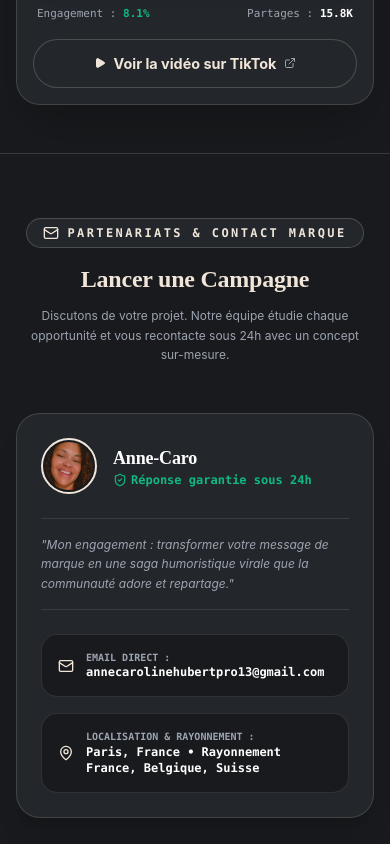
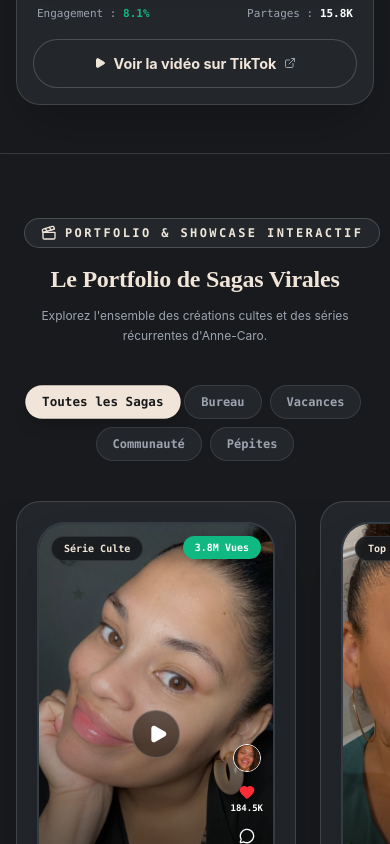
Before and after one commit to Mathieu-Soussignan/anne-caro-platform, a Next.js app: page / in a window 390 px wide. Shown: the part 11156-12000 px from the top of the page. Built offline with nearby package versions, Linux system fonts and the light colour scheme; a web font is replaced by a local one.

Commit message:
feat(portfolio): integrate Magic Scroll Portfolio showcase component with category filters and TikTok phone frames into B2B Media Kit

```diff
--- a/app/page.tsx
+++ b/app/page.tsx
@@ -9,6 +9,7 @@ import { AboutSection } from '@/components/AboutSection';
 import { AudienceSection } from '@/components/AudienceSection';
 import { ServicesSection } from '@/components/ServicesSection';
 import { BrandReferencesSection } from '@/components/BrandReferencesSection';
+import { MagicScrollPortfolio } from '@/components/MagicScrollPortfolio';
 import { ContactSection } from '@/components/ContactSection';
 import { MediaKitFooter } from '@/components/MediaKitFooter';
 import { Toast } from '@/components/Toast';
@@ -46,6 +47,9 @@ export default function Home() {
       {/* Brand Partnerships & Case Studies */}
       <BrandReferencesSection />
 
+      {/* Magic Scroll Interactive Portfolio */}
+      <MagicScrollPortfolio />
+
       {/* Brand Inquiries & Contact Form */}
       <ContactSection onShowToast={handleShowToast} />
 
--- /dev/null
+++ b/components/MagicScrollPortfolio.tsx
@@ -0,0 +1,222 @@
+'use client';
+
+import React, { useState } from 'react';
+import { motion } from 'framer-motion';
+import { Play, Sparkles, Heart, MessageCircle, Share2, Music, ExternalLink, Clapperboard } from 'lucide-react';
+
+interface PortfolioItem {
+  id: string;
+  title: string;
+  category: 'Bureau' | 'Vacances' | 'Communauté' | 'Pépites';
+  categoryLabel: string;
+  views: string;
+  likes: string;
+  comments: string;
+  photoUrl: string;
+  videoUrl: string;
+  badge: string;
+}
+
+const portfolioItems: PortfolioItem[] = [
+  {
+    id: "p-1",
+    title: "La Chargée d'Accueil : Quand Mathilde gère l'arrivée du stagiaire",
+    category: "Bureau",
+    categoryLabel: "Parodie Bureau",
+    views: "3.8M Vues",
+    likes: "184.5K",
+    comments: "4.2K",
+    photoUrl: "/images/Anne-caro-logo-2.JPG",
+    videoUrl: "https://tiktok.com/@annecaroaction",
+    badge: "Série Culte"
+  },
+  {
+    id: "p-2",
+    title: "Les réunions RH qui auraient pu être un simple mail",
+    category: "Bureau",
+    categoryLabel: "Parodie Bureau",
+    views: "2.9M Vues",
+    likes: "152.1K",
+    comments: "3.8K",
+    photoUrl: "/images/Anne-caro-logo-3.jpeg",
+    videoUrl: "https://tiktok.com/@annecaroaction",
+    badge: "Top 1% TikTok"
+  },
+  {
+    id: "p-3",
+    title: "Drama en Vacances : Épisode 1 - La réservation Airbnb douteuse",
+    category: "Vacances",
+    categoryLabel: "Saga d'Été",
+    views: "2.4M Vues",
+    likes: "142.9K",
+    comments: "3.1K",
+    photoUrl: "/images/Anne-caro-logo-4.JPG",
+    videoUrl: "https://tiktok.com/@annecaroaction",
+    badge: "Saga Été"
+  },
+  {
+    id: "p-4",
+    title: "Vos Prénoms : Les stéréotypes des prénoms au bureau",
+    category: "Communauté",
+    categoryLabel: "100% Participatif",
+    views: "3.1M Vues",
+    likes: "195.8K",
+    comments: "5.6K",
+    photoUrl: "/images/Anne-caro-logo.jpeg",
+    videoUrl: "https://tiktok.com/@annecaroaction",
+    badge: "Participatif"
+  },
+  {
+    id: "p-5",
+    title: "Testing Pépite : Mon crash test du micro karaoké nomade",
+    category: "Pépites",
+    categoryLabel: "Recommandation Pépite",
+    views: "1.8M Vues",
+    likes: "112.4K",
+    comments: "2.7K",
+    photoUrl: "/images/Anne-caro-1.JPG",
+    videoUrl: "https://tiktok.com/@annecaroaction",
+    badge: "Pépite Oasis"
+  }
+];
+
+export const MagicScrollPortfolio: React.FC = () => {
+  const [selectedCategory, setSelectedCategory] = useState<string>('Tous');
+
+  const filteredItems = selectedCategory === 'Tous'
+    ? portfolioItems
+    : portfolioItems.filter(item => item.category === selectedCategory);
+
+  return (
+    <section id="portfolio" className="py-16 sm:py-24 px-4 sm:px-6 lg:px-8 max-w-7xl mx-auto border-t border-[#F0E5D8]/15 overflow-x-hidden w-full break-inside-avoid">
+
+      {/* Header */}
+      <div className="text-center max-w-3xl mx-auto mb-10 sm:mb-14 px-2">
+        <div className="inline-flex items-center gap-2 px-4 py-1.5 rounded-full text-xs font-mono font-bold uppercase tracking-[0.2em] bg-[#23272C] text-[#F0E5D8] border border-[#F0E5D8]/20 mb-4 whitespace-nowrap">
+          <Clapperboard className="w-4 h-4 text-[#F0E5D8]" />
+          <span>Portfolio & Showcase Interactif</span>
+        </div>
+        <h2 className="text-2xl sm:text-4xl md:text-5xl font-bold font-serif text-[#F0E5D8] mb-3 leading-tight break-words max-w-full">
+          Le Portfolio de Sagas Virales
+        </h2>
+        <p className="text-xs sm:text-base text-[#9DA4B0] leading-relaxed max-w-2xl mx-auto font-normal">
+          Explorez l'ensemble des créations cultes et des séries récurrentes d'Anne-Caro.
+        </p>
+      </div>
+
+      {/* Category Filter Pills Bar */}
+      <div className="flex flex-wrap items-center justify-center gap-2 sm:gap-3 mb-10 no-print">
+        {['Tous', 'Bureau', 'Vacances', 'Communauté', 'Pépites'].map((cat) => (
+          <button
+            key={cat}
+            onClick={() => setSelectedCategory(cat)}
+            className={`px-4 py-2 rounded-full text-xs font-mono font-bold transition-all ${
+              selectedCategory === cat
+                ? 'bg-[#F0E5D8] text-[#181A1D] shadow-lg scale-105'
+                : 'bg-[#23272C] text-[#9DA4B0] border border-white/10 hover:text-white hover:border-[#F0E5D8]/40'
+            }`}
+          >
+            {cat === 'Tous' ? 'Toutes les Sagas' : cat}
+          </button>
+        ))}
+      </div>
+
+      {/* Horizontal Smooth Magic Scroll Container */}
+      <div className="overflow-x-auto no-scrollbar pb-6 -mx-4 px-4 sm:mx-0 sm:px-0">
+        <div className="flex gap-6 min-w-max skit-grid-print">
+          {filteredItems.map((item) => (
+            <motion.div
+              key={item.id}
+              whileHover={{ y: -8 }}
+              className="w-[280px] sm:w-[320px] bg-[#23272C] rounded-3xl p-5 border border-[#F0E5D8]/15 shadow-2xl flex flex-col justify-between group overflow-hidden shrink-0 break-inside-avoid"
+            >
+              <div>
+                {/* Smartphone Mockup */}
+                <div className="relative w-full aspect-[9/16] skit-phone-print rounded-[28px] bg-[#181A1D] border-2 border-[#353B43] shadow-2xl overflow-hidden mb-4">
+
+                  {/* Photo with Object Cover Top framing */}
+                  <img
+                    src={item.photoUrl}
+                    alt={item.title}
+                    className="w-full h-full object-cover object-top filter brightness-95 group-hover:scale-105 transition-transform duration-700"
+                  />
+
+                  {/* Gradient Overlay */}
+                  <div className="absolute inset-0 bg-gradient-to-t from-black/85 via-black/20 to-transparent pointer-events-none" />
+
+                  {/* Top Badges */}
+                  <div className="absolute top-3 left-3 bg-[#181A1D]/90 backdrop-blur-md px-3 py-1 rounded-full text-[10px] font-mono font-bold text-[#F0E5D8] border border-white/10 z-20">
+                    {item.badge}
+                  </div>
+                  <div className="absolute top-3 right-3 bg-[#10B981] text-white text-[10px] font-mono font-bold px-3 py-1 rounded-full shadow-md z-20">
+                    {item.views}
+                  </div>
+
+                  {/* Center Play Button Overlay */}
+                  <div className="absolute inset-0 flex items-center justify-center pointer-events-none">
+                    <div className="w-12 h-12 rounded-full bg-black/50 backdrop-blur-md border border-white/20 flex items-center justify-center text-white shadow-xl group-hover:scale-110 transition-transform">
+                      <Play className="w-5 h-5 fill-current text-white translate-x-0.5" />
+                    </div>
+                  </div>
+
+                  {/* TikTok Action Bar (Right Side) */}
+                  <div className="absolute right-2.5 bottom-12 flex flex-col items-center gap-3 text-white z-20">
+                    <div className="w-7 h-7 rounded-full border border-white overflow-hidden">
+                      <img src="/images/Anne-caro-logo.jpeg" alt="Anne-Caro" className="w-full h-full object-cover" />
+                    </div>
+                    <div className="flex flex-col items-center gap-0.5">
+                      <Heart className="w-4 h-4 fill-red-500 text-red-500" />
+                      <span className="text-[9px] font-bold font-mono">{item.likes}</span>
+                    </div>
+                    <div className="flex flex-col items-center gap-0.5">
+                      <MessageCircle className="w-4 h-4 text-white" />
+                      <span className="text-[9px] font-bold font-mono">{item.comments}</span>
+                    </div>
+                    <div className="w-6 h-6 rounded-full bg-black border border-white/40 flex items-center justify-center animate-spin-slow">
+                      <Music className="w-3 h-3 text-white" />
+                    </div>
+                  </div>
+
+                  {/* Bottom Overlay Text */}
+                  <div className="absolute left-3 bottom-3 right-12 text-white z-20 space-y-0.5">
+                    <div className="text-[11px] font-bold font-mono">@annecaroaction</div>
+                    <div className="text-[10px] text-white/80 line-clamp-1">
+                      {item.title}
+                    </div>
+                  </div>
+
+                </div>
+
+                {/* Title & Category Info */}
+                <div className="space-y-2 mb-4 px-1">
+                  <h3 className="font-serif font-bold text-sm text-white leading-snug line-clamp-2">
+                    {item.title}
+                  </h3>
+                  <div className="flex items-center justify-between text-xs font-mono text-[#9DA4B0] border-t border-white/10 pt-2">
+                    <span>Format : <strong className="text-[#F0E5D8]">{item.categoryLabel}</strong></span>
+                  </div>
+                </div>
+              </div>
+
+              {/* Action Button */}
+              <div className="pt-2 no-print">
+                <a
+                  href={item.videoUrl}
+                  target="_blank"
+                  rel="noopener noreferrer"
+                  className="w-full btn-secondary text-xs py-3 px-4 flex items-center justify-center gap-2 rounded-2xl"
+                >
+                  <Play className="w-3.5 h-3.5 fill-current text-[#F0E5D8]" />
+                  <span>Voir sur TikTok</span>
+                  <ExternalLink className="w-3.5 h-3.5 text-[#9DA4B0]" />
+                </a>
+              </div>
+
+            </motion.div>
+          ))}
+        </div>
+      </div>
+
+    </section>
+  );
+};
```
